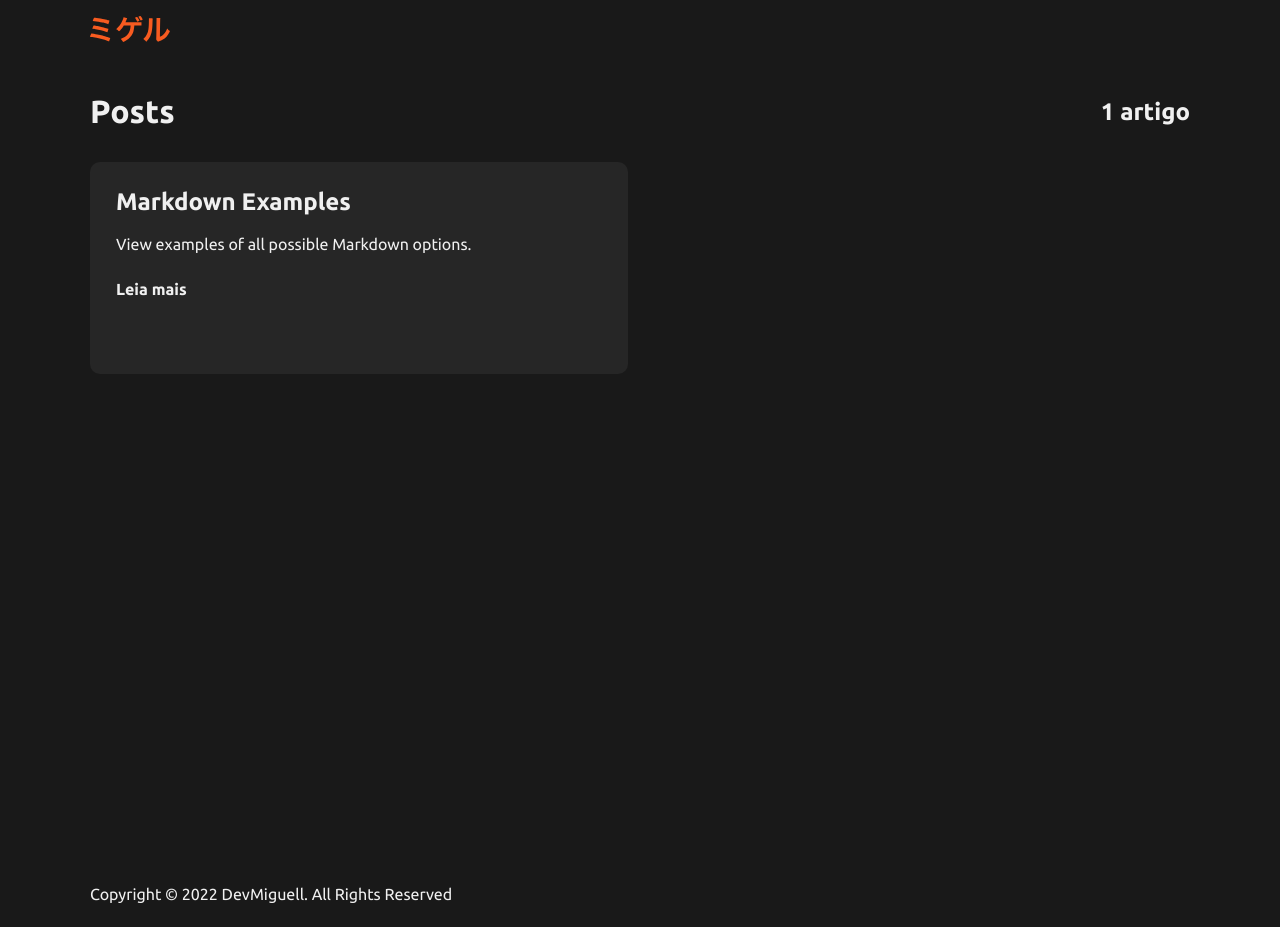
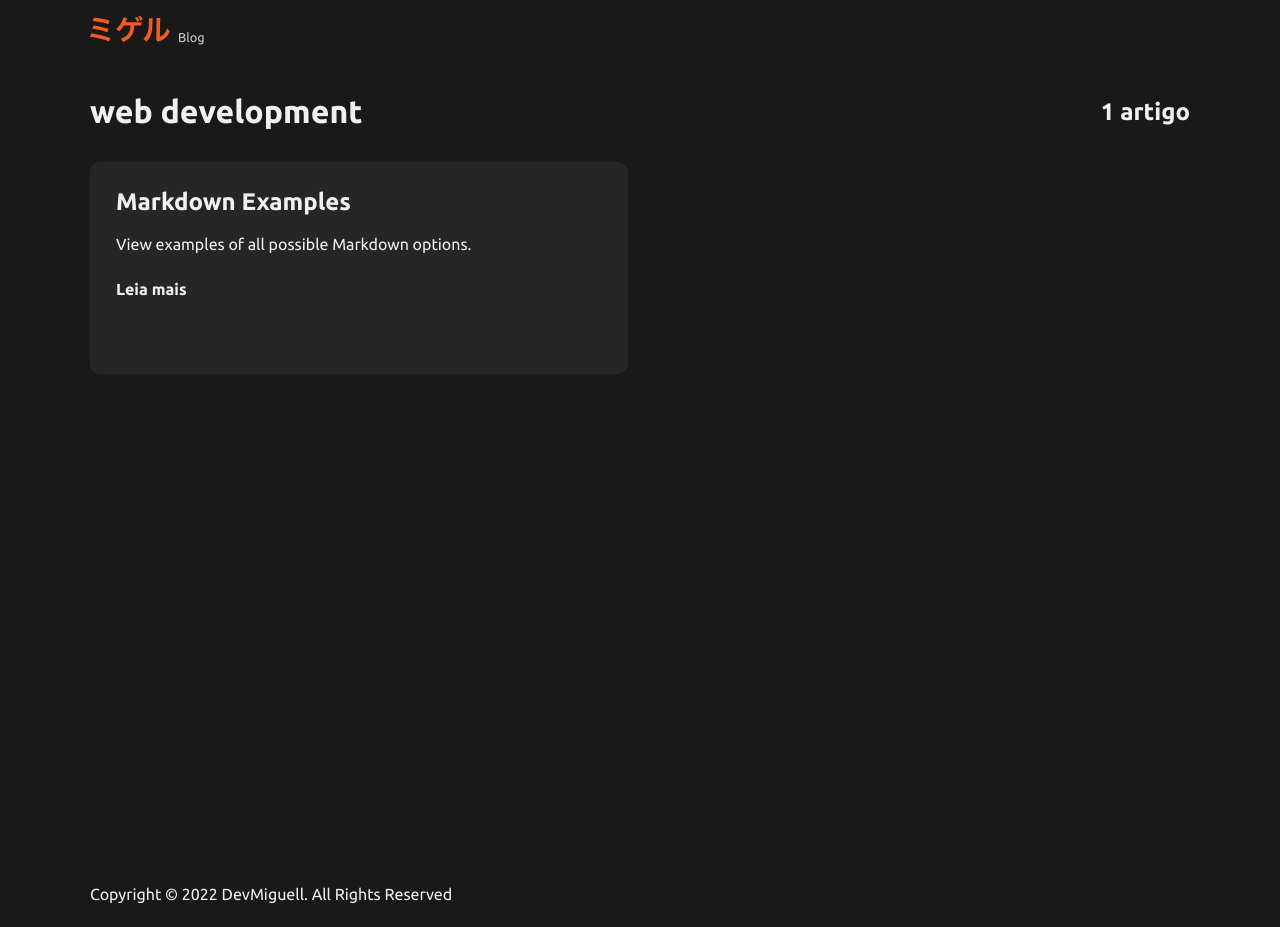
Before and after one commit to DevMiguell/my-blog, a Next.js app: page / in a window 1280 px wide. Built offline with nearby package versions, Linux system fonts and the light colour scheme.

Commit message:
feat: add tag

```diff
--- a/src/@types/allPostsProps.d.ts
+++ b/src/@types/allPostsProps.d.ts
@@ -5,4 +5,5 @@ export interface allPostsProps {
   slug: string;
   author: string;
   content: string;
+  tag: string;
 }
--- a/src/components/HeaderArticlesSection/index.tsx
+++ b/src/components/HeaderArticlesSection/index.tsx
@@ -1,11 +1,11 @@
 import { Wrapper, Text, TextQuantity } from "./styled";
 
-export default function HeaderArticlesSection(props: { quantity: number }) {
+export default function HeaderArticlesSection(props: { quantity: number, tag: string}) {
   const pluralOrSingular = props.quantity > 1 ? "artigos" : "artigo";
 
   return (
     <Wrapper>
-      <Text>Posts</Text>
+      <Text>{props.tag}</Text>
       <TextQuantity>
         {props.quantity} {pluralOrSingular}
       </TextQuantity>
--- a/src/components/Logo/index.tsx
+++ b/src/components/Logo/index.tsx
@@ -6,6 +6,10 @@ export default function Logo() {
     <Link href="/">
       <a>
         <Image src="/assets/logo.svg" alt="Imagem escrita CSS" />
+
+        <span style={{ color: "#ccc", marginLeft: "0.5rem", fontSize: "0.8rem" }}>
+        Blog
+        </span>
       </a>
     </Link>
   );
--- a/src/pages/index.tsx
+++ b/src/pages/index.tsx
@@ -1,3 +1,4 @@
+import { Fragment } from "react";
 import { allPostsProps } from "../@types/allPostsProps";
 import CardArticle from "../components/CardArticle";
 import CardsWrapper from "../components/CardsWrapper";
@@ -9,12 +10,16 @@ interface Props {
 }
 export default function Home(props: { allPosts: allPostsProps[] }) {
   const { allPosts } = props;
+  const tags = allPosts.map(post => post.tag)
 
   return (
     <>
-      <HeaderArticlesSection quantity={allPosts.length} />
-
-      <CardsWrapper allPosts={allPosts} />
+      {tags.map((tag) => (
+        <Fragment key={tag}>
+          <HeaderArticlesSection quantity={allPosts.length} tag={tag}/>
+          <CardsWrapper allPosts={allPosts.filter(post => post.tag === tag)} />
+        </Fragment>
+      ))}
     </>
   );
 }
@@ -28,6 +33,7 @@ export async function getStaticProps() {
     "description",
     "coverImage",
     "excerpt",
+    "tag"
   ]);
 
   return {
```
